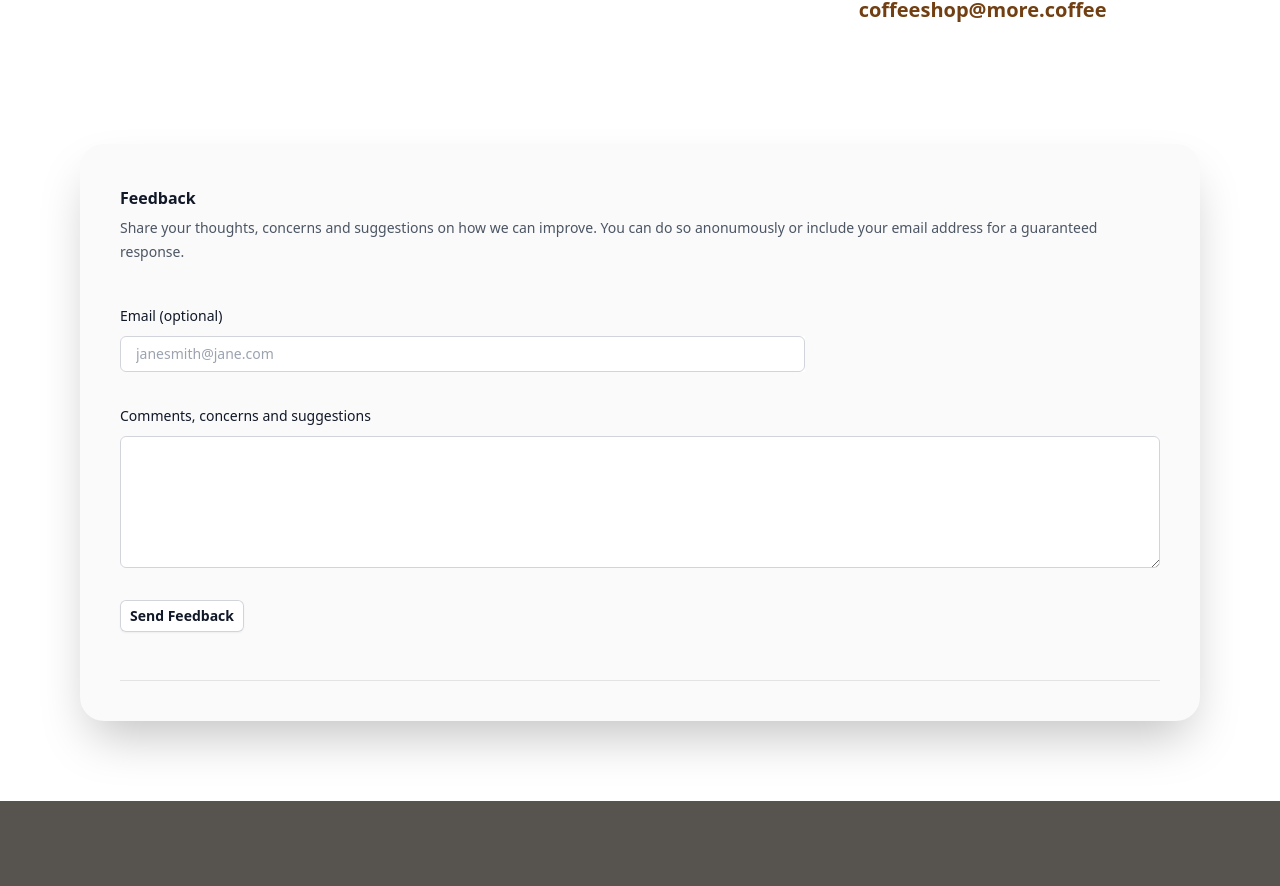
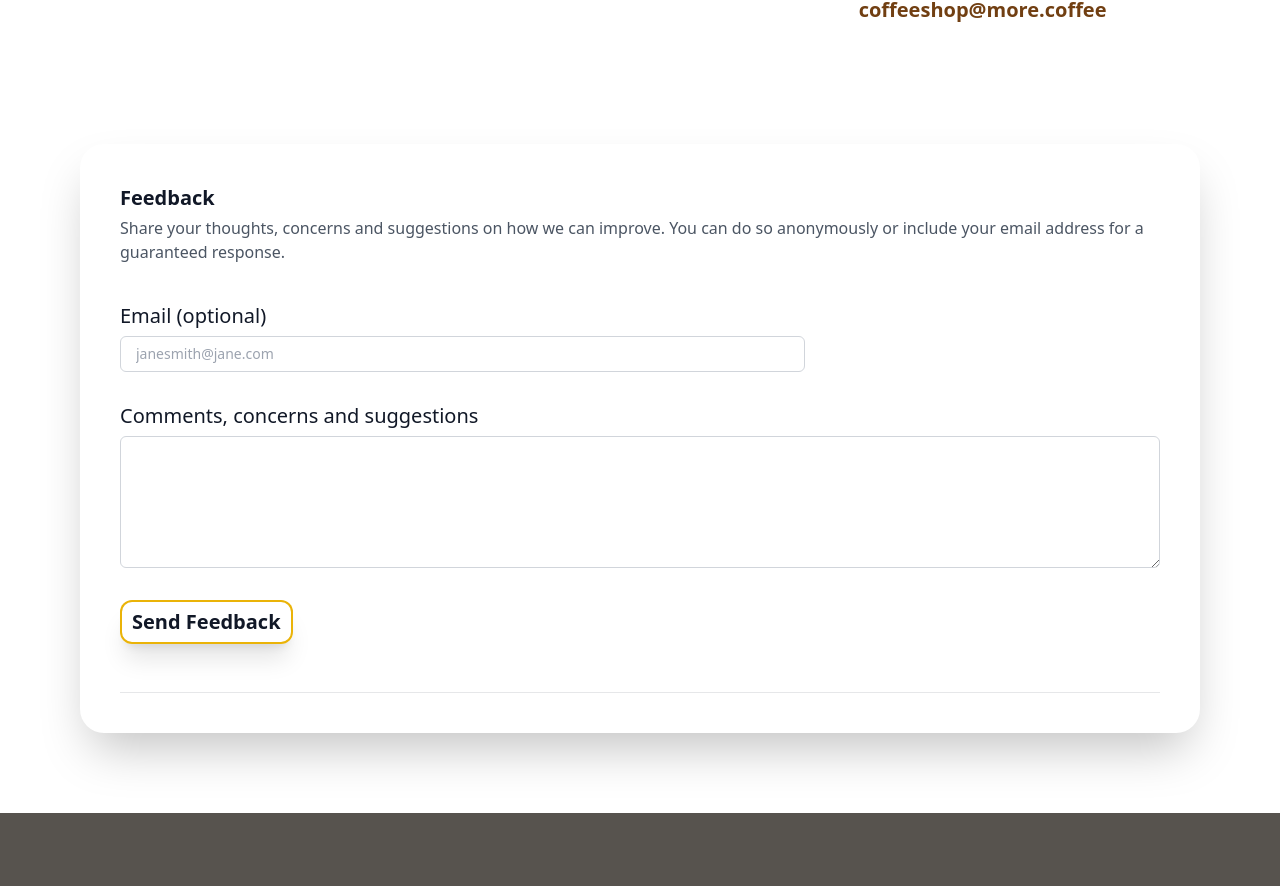
Before and after one commit to iceeqsolutions/coffee-shop, a React (Vite) app: page /contact in a window 1280 px wide. Shown: the part 1211-2097 px from the top of the page. Built offline with nearby package versions, Linux system fonts and the light colour scheme; the HTML template or start-up script is replaced by a standard one; a web font is replaced by a local one.

Commit message:
ADD styling to feedback form

```diff
--- a/src/components/FeedbackForm.tsx
+++ b/src/components/FeedbackForm.tsx
@@ -1,15 +1,15 @@
+import { Link } from "react-router-dom";
+
 const FeedbackForm = () => {
   return (
     <>
       <form className="flex justify-center w-full">
-        <div className="m-20 p-10 flex justify-center  bg-neutral-50 rounded-3xl shadow-2xl">
+        <div className="m-20 p-10 flex justify-center  bg-natural-50 rounded-3xl shadow-2xl">
           <div className="border-b border-gray-900/10 pb-12">
-            <h2 className="text-base/7 font-semibold text-gray-900">
-              Feedback
-            </h2>
-            <p className="mt-1 text-sm/6 text-gray-600">
+            <h2 className="text-xl/7 font-semibold text-gray-900">Feedback</h2>
+            <p className="mt-1 text-md/6 text-gray-600">
               Share your thoughts, concerns and suggestions on how we can
-              improve. You can do so anonumously or include your email address
+              improve. You can do so anonymously or include your email address
               for a guaranteed response.
             </p>
 
@@ -17,7 +17,7 @@ const FeedbackForm = () => {
               <div className="sm:col-span-4">
                 <label
                   htmlFor="username"
-                  className="block text-sm/6 font-medium text-gray-900"
+                  className="block text-xl/6 font-medium text-gray-900"
                 >
                   Email (optional)
                 </label>
@@ -37,7 +37,7 @@ const FeedbackForm = () => {
               <div className="col-span-full">
                 <label
                   htmlFor="about"
-                  className="block text-sm/6 font-medium text-gray-900"
+                  className="block text-xl/6 font-medium text-gray-900"
                 >
                   Comments, concerns and suggestions
                 </label>
@@ -53,12 +53,14 @@ const FeedbackForm = () => {
               </div>
 
               <div className="sm:col-span-6">
-                <button
-                  type="button"
-                  className="rounded-md bg-white px-2.5 py-1.5 text-sm font-semibold text-gray-900 shadow-sm ring-1 ring-inset ring-gray-300 hover:bg-gray-50"
-                >
-                  Send Feedback
-                </button>
+                <Link to="../">
+                  <button
+                    type="button"
+                    className="rounded-xl bg-white px-3 py-2 text-xl font-semibold text-gray-900 shadow-xl ring-2 ring-inset ring-yellow-500"
+                  >
+                    Send Feedback
+                  </button>
+                </Link>
               </div>
             </div>
           </div>
```
